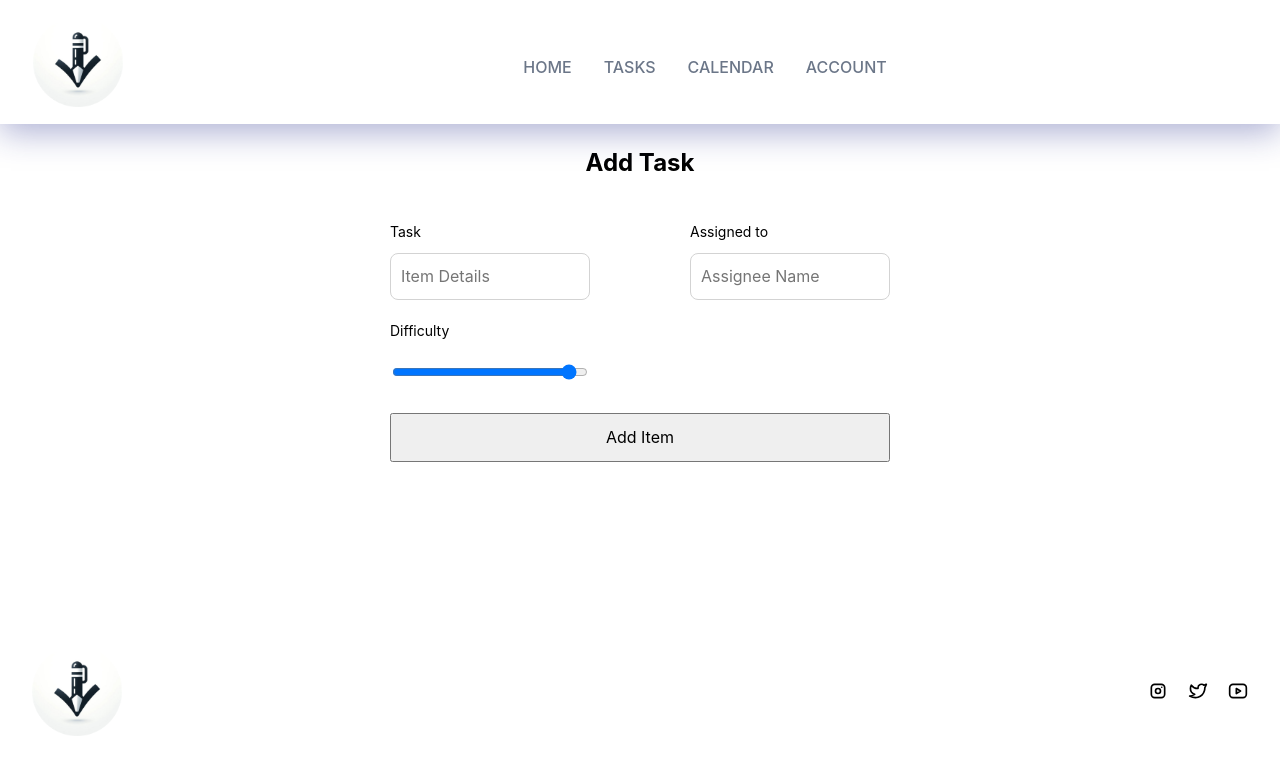
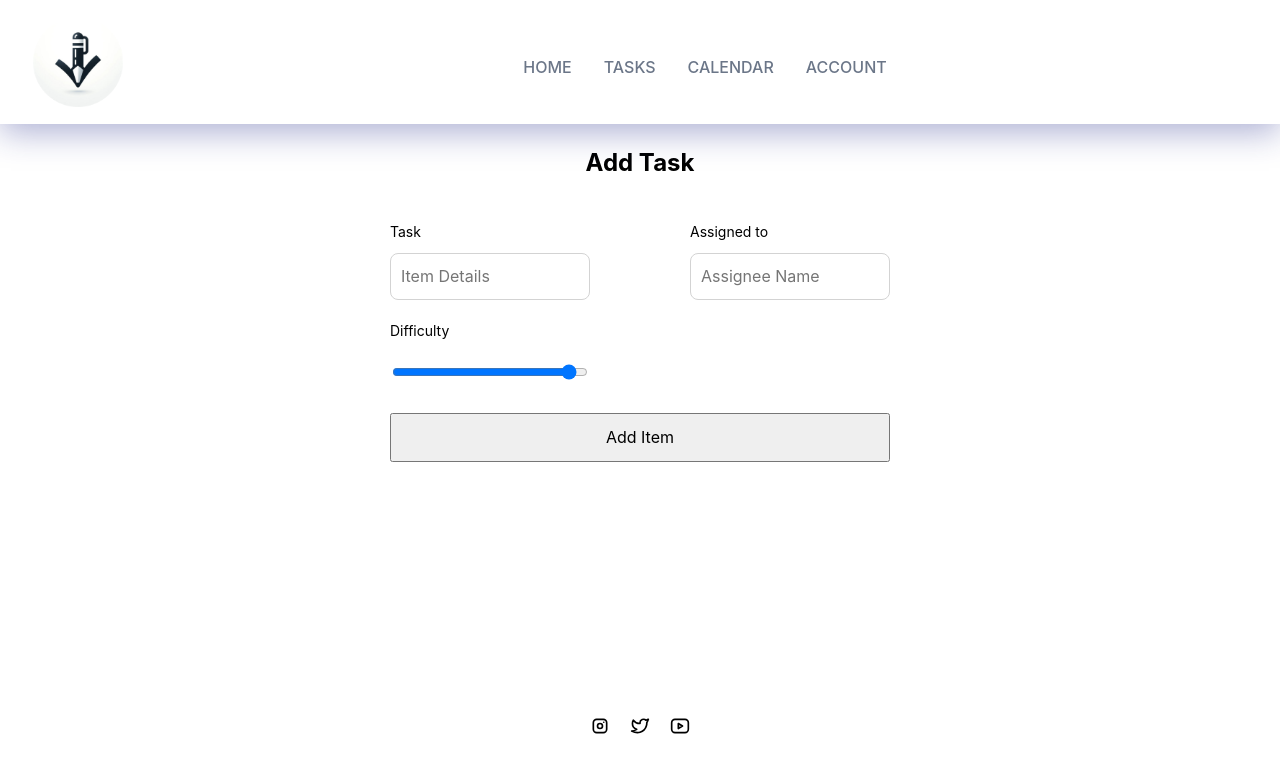
Before and after one commit to brosmar18/todo-app, a React (Vite) app: page / in a window 1280 px wide. Shown: the top 774 px of the page. Built offline with nearby package versions, Linux system fonts and the light colour scheme.

Commit message:
Footer updated

```diff
--- a/src/Components/Footer/Footer.scss
+++ b/src/Components/Footer/Footer.scss
@@ -3,12 +3,8 @@
     width: 100%;
     display: flex;
     align-items: center;
-    justify-content: space-between;
+    justify-content: center;
 
-    img {
-        height: 90px;
-        width: 90px;
-    }
 
     .footer__socials {
         display: flex;
--- a/src/Components/Footer/index.jsx
+++ b/src/Components/Footer/index.jsx
@@ -5,7 +5,6 @@ import './Footer.scss';
 const Footer = () => {
     return (
         <footer className='footer'>
-            <img src={logo} alt='logo' />
             <div className='footer__socials'>
                 <IconBrandInstagram size={20} />
                 <IconBrandTwitter size={20} />
```
